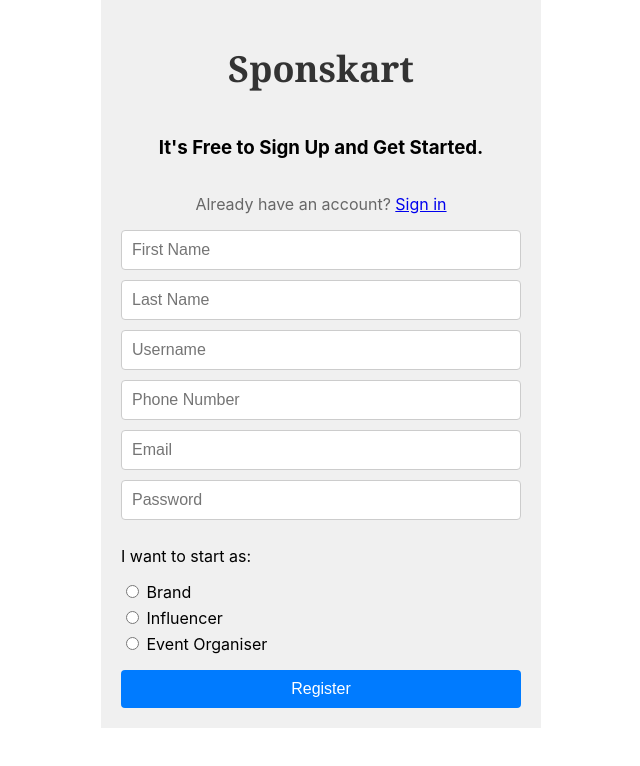
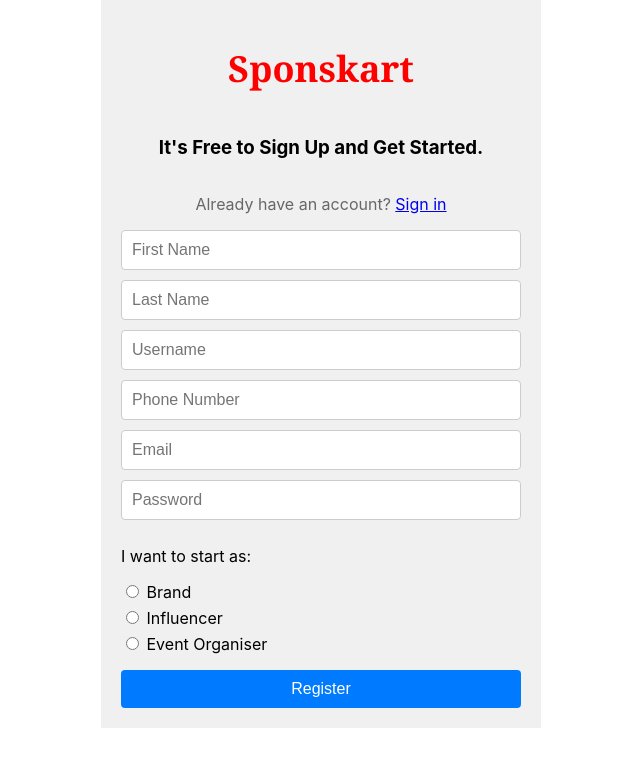
Before and after one commit to JainPriya1234/Sponskart-frontend, a React (Create React App) app: page / in a window 1280 px wide. Shown: the top 766 px of the page, without its empty margins (319-959 px from the left). Built offline with nearby package versions, Linux system fonts and the light colour scheme.

Commit message:
css added

```diff
--- a/src/App.css
+++ b/src/App.css
@@ -34,7 +34,7 @@
 h1 {
   font-size: 36px;
   font-weight: 600;
-  color: #333;
+  color: red;
   text-align: center;
   font-Style: "italic";
   font-Family: "Georgia";
```
